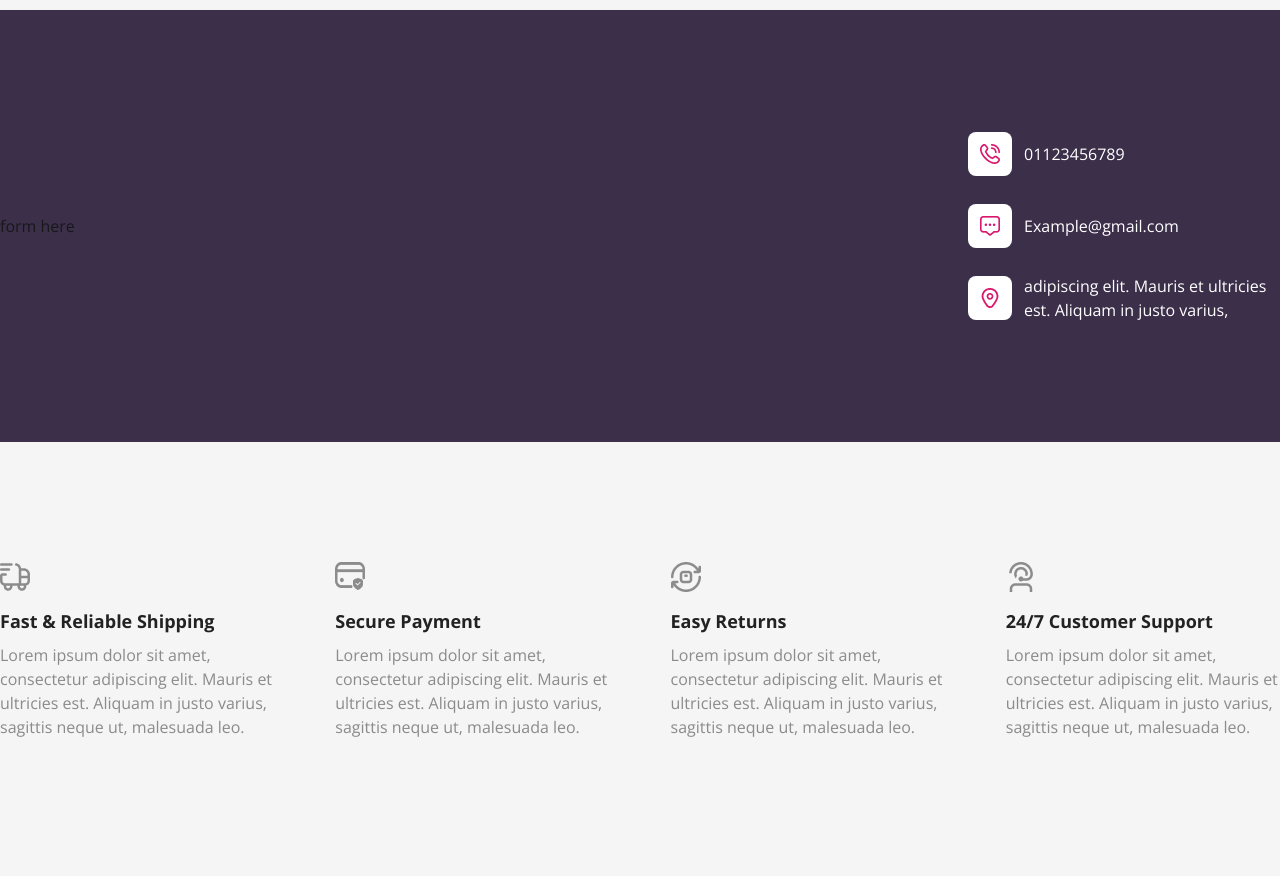
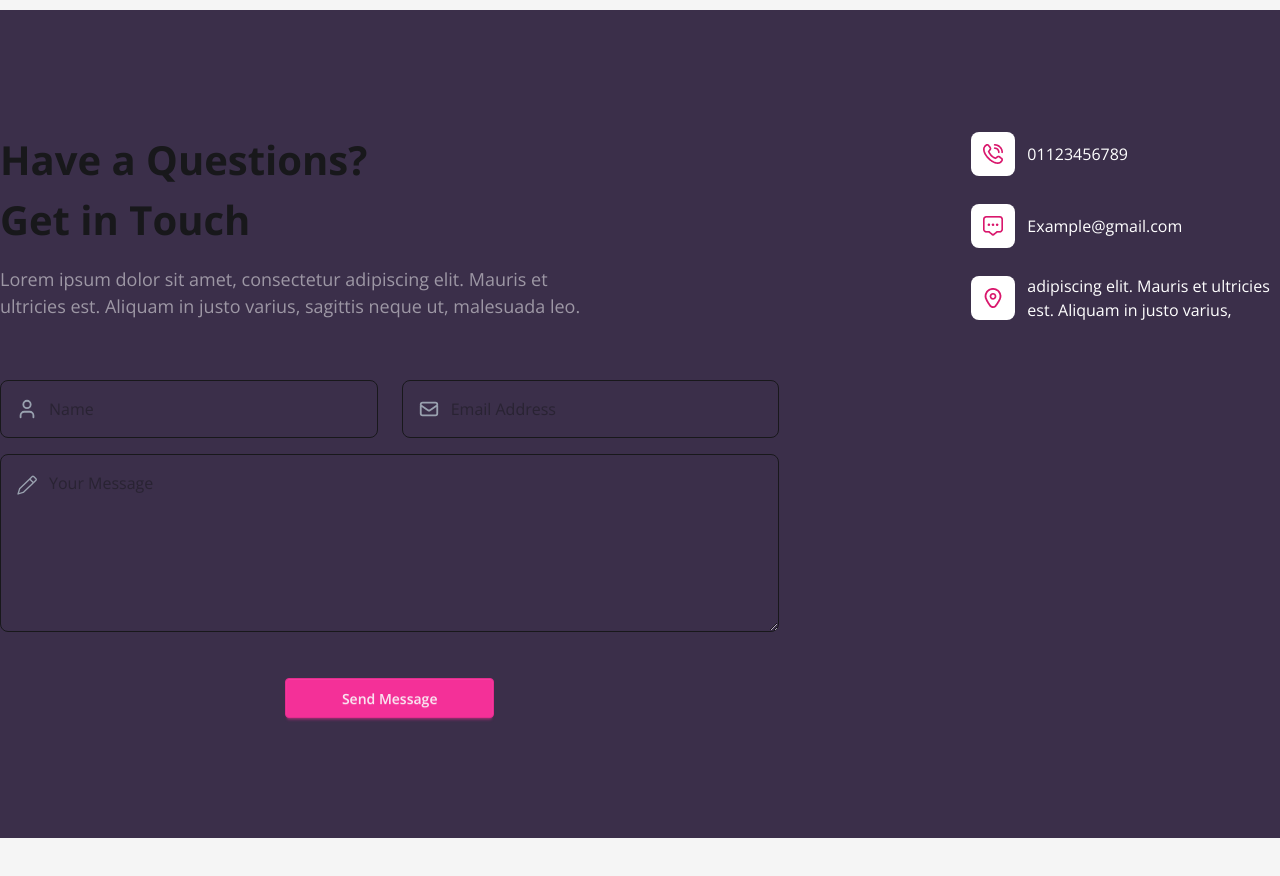
Before and after one commit to Ofaa0/e-book-commerce, a React (Vite) app: page /about in a window 1280 px wide. Shown: the part 1580-2456 px from the top of the page. Built offline with nearby package versions, Linux system fonts and the light colour scheme.

Commit message:
Adding message form but there is internal server error

```diff
--- a/src/components/aboutComponents/ContactSection.jsx
+++ b/src/components/aboutComponents/ContactSection.jsx
@@ -1,15 +1,120 @@
+import { ErrorMessage, Field, Form, Formik } from "formik";
 import { iconsList } from "../../localStore";
+import { LuUser } from "react-icons/lu";
+import { HiOutlineMail } from "react-icons/hi";
+import { GoPencil } from "react-icons/go";
+import * as Yup from "yup";
+import axios from "axios";
+import { url } from "../../store";
 
 const ContactSection = () => {
+  const handlemessageSubmit = async (vals) => {
+    const { name, email, message } = vals;
+    const fd = new FormData();
+    fd.append("name", name);
+    fd.append("email", email);
+    fd.append("subject", "Books");
+    fd.append("message", message);
+    try {
+      const res = await axios.post(url + "/contacts/store", fd);
+      console.log(res.data);
+    } catch (err) {
+      console.log(err);
+    }
+  };
+  const messageValidation = Yup.object({
+    name: Yup.string().required(),
+    email: Yup.string().required().email(),
+    message: Yup.string().required().min(8, "message is short"),
+  });
   return (
     <div className="bg-secondery-bg py-30 w-full flex justify-center items-center">
       <div className="container">
-        <div className="flex justify-between items-center">
-          <div id="form-shape">form here</div>
-          <div id="icons" className="flex flex-col justify-center gap-6 items-start w-78">
+        <div className="flex justify-between items-start gap-48 w-full">
+          <div id="form-shape" className="w-full">
+            <Formik
+              onSubmit={handlemessageSubmit}
+              initialValues={{ name: "", email: "", message: "" }}
+              validationSchema={messageValidation}
+            >
+              <Form className="w-full">
+                <h1 className="text-[40px] font-bold">
+                  Have a Questions? <br /> Get in Touch
+                </h1>
+                <p className="text-[18px] text-[#FFFFFF80] pt-4 pb-15">
+                  Lorem ipsum dolor sit amet, consectetur adipiscing elit.
+                  Mauris et <br /> ultricies est. Aliquam in justo varius,
+                  sagittis neque ut, malesuada leo.
+                </p>
+                <div className="grid grid-cols-2 gap-6 w-full mb-4">
+                  <div className="relative w-full">
+                    <Field
+                      type="text"
+                      name="name"
+                      placeholder="Name"
+                      className="p-4 pl-12 border rounded-lg w-full"
+                    />
+                    <ErrorMessage
+                      component={"p"}
+                      className="text-red-500 pt-2"
+                      name="name"
+                    />
+                    <LuUser className="absolute left-4 top-1/2 -translate-y-1/2 text-gray-400 text-[22px]" />
+                  </div>
+                  <div className="relative w-full">
+                    <Field
+                      type="email"
+                      placeholder="Email Address"
+                      name="email"
+                      className="p-4 pl-12 border rounded-lg w-full"
+                    />
+                    <ErrorMessage
+                      component={"p"}
+                      className="text-red-500 pt-2"
+                      name="email"
+                    />
+                    <HiOutlineMail className="absolute left-4 top-1/2 -translate-y-1/2 text-gray-400 text-[22px]" />
+                  </div>
+                </div>
+                <div className="relative w-full">
+                  <Field
+                    as="textarea"
+                    name="message"
+                    id="message"
+                    rows="6"
+                    placeholder="Your Message"
+                    className="p-4 pl-12 border rounded-lg w-full"
+                  />
+                  <GoPencil className="absolute left-4 top-5 text-gray-400 text-[22px]" />
+                  <ErrorMessage
+                    component={"p"}
+                    className="text-red-500"
+                    name="message"
+                  />
+                </div>
+                <div className="flex justify-center w-full">
+                  <button
+                    type="submit"
+                    className="btn btn-secondary mt-10 py-3 px-14"
+                  >
+                    Send Message
+                  </button>
+                </div>
+              </Form>
+            </Formik>
+          </div>
+
+          <div
+            id="icons"
+            className="flex flex-col justify-center gap-6 items-start"
+          >
             {iconsList.map((el, index) => (
               <div key={index + 1} className="flex items-center gap-3 h-12">
-                <img src={el.img} alt={el.title}  className="bg-white p-3 rounded-lg"/>
+                <img
+                  src={el.img}
+                  alt={el.title}
+                  className="bg-white p-3 rounded-lg"
+                />
                 <p className="text-white text-[16px]">{el.title}</p>
               </div>
             ))}
```
